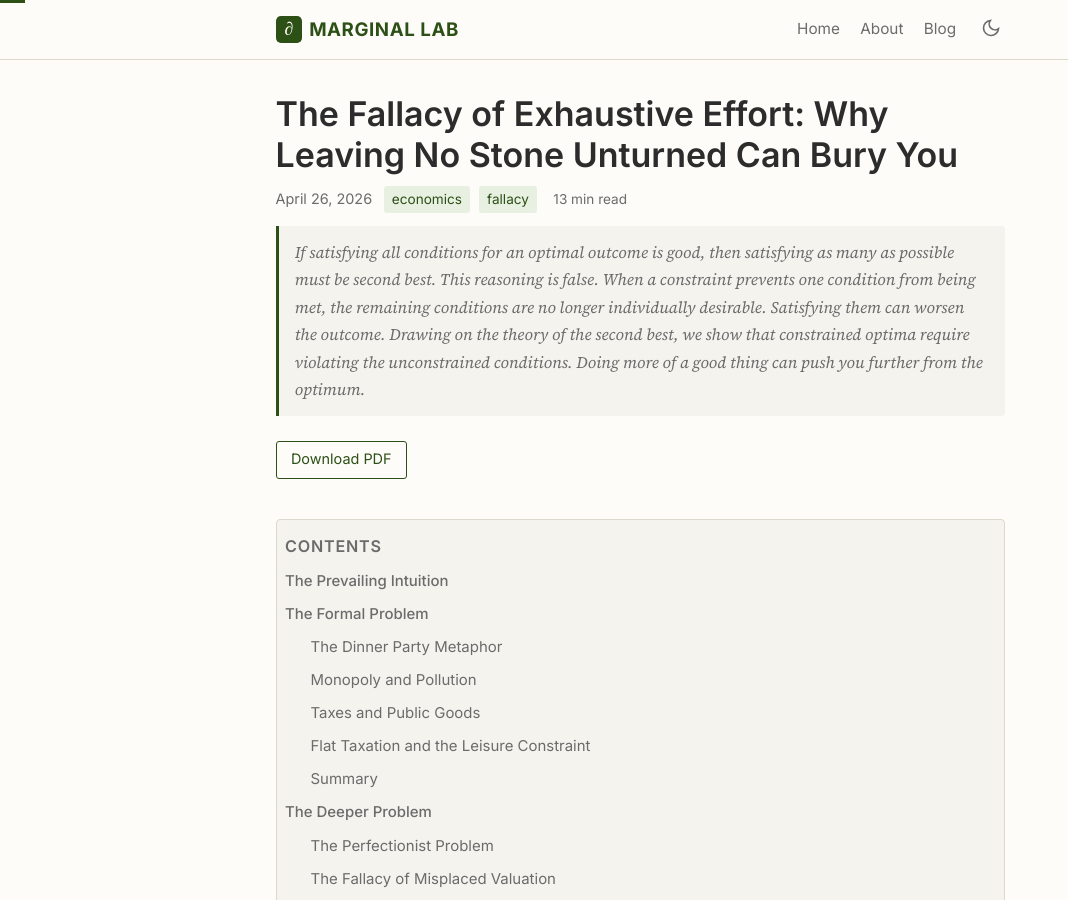
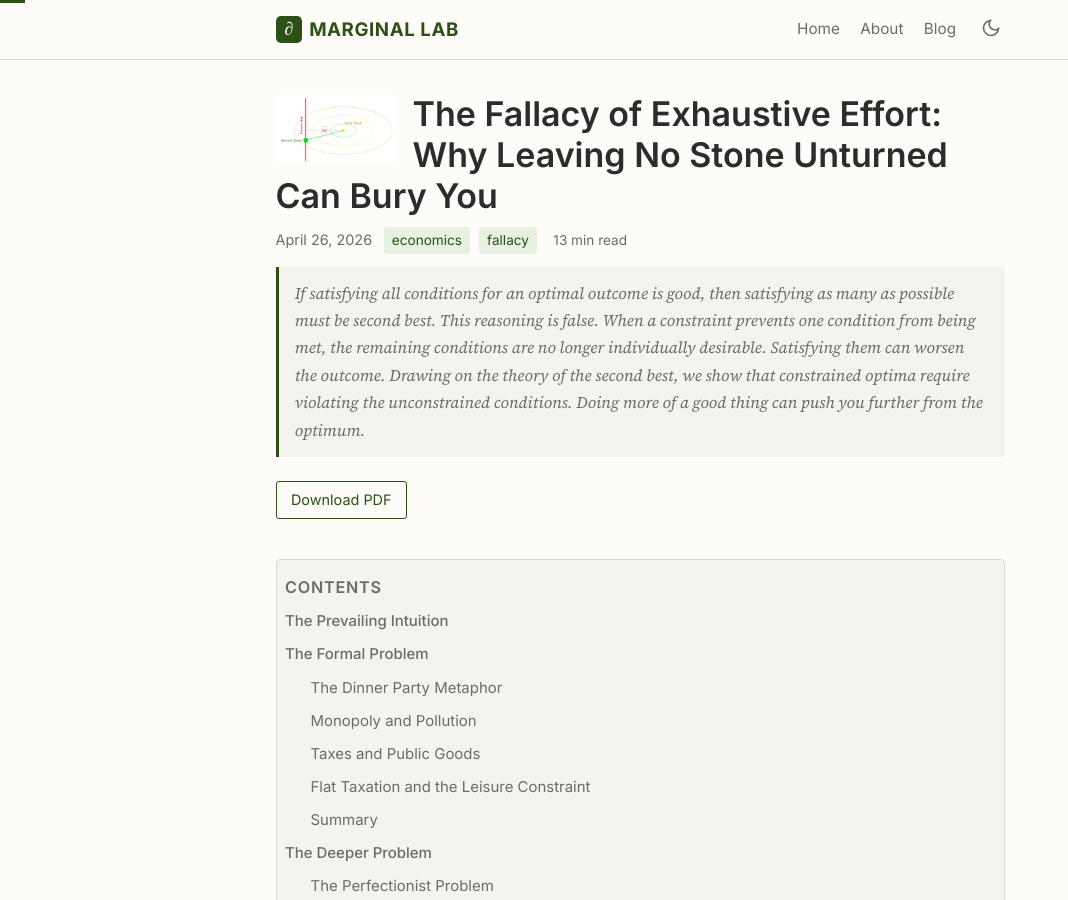
Before and after one commit to marginallabs/marginallabs.github.io, a Jekyll site: the page built from _posts/2026-04-26-The-Fallacy-of-Exhaustive-Effort.md, in a window 1280 px wide and 900 px high. Shown: the whole window, without its empty margins (0-1068 px from the left). Built offline with Jekyll 4.4.1, drawn with Linux system fonts in a browser that asks for light colours.

Commit message:
Add thumbnail before title on post page
Co-Authored-By: Claude Opus 4.7 <noreply@anthropic.com>

```diff
--- a/_layouts/post.html
+++ b/_layouts/post.html
@@ -5,6 +5,7 @@ layout: default
 {% assign reading_time = words | divided_by: 200 | at_least: 1 %}
 <article class="post">
   <header class="post-header">
+    {% if page.image %}<img class="post-thumbnail" src="{{ page.image | relative_url }}" alt="Thumbnail for {{ page.title }}" />{% endif %}
     <h1 class="post-title">{{ page.title }}</h1>
     <div class="post-meta">
       <span class="post-date">{{ page.date | date: "%B %d, %Y" }}</span>
```
